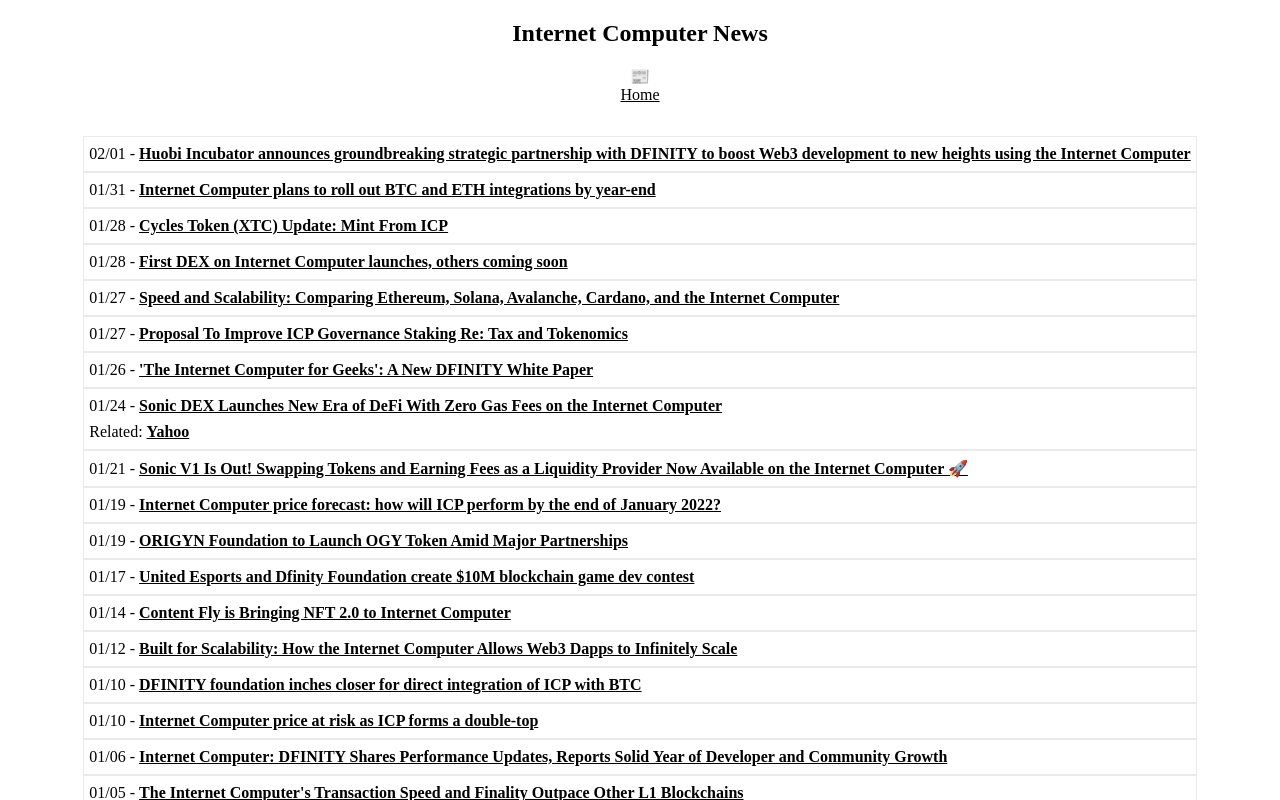
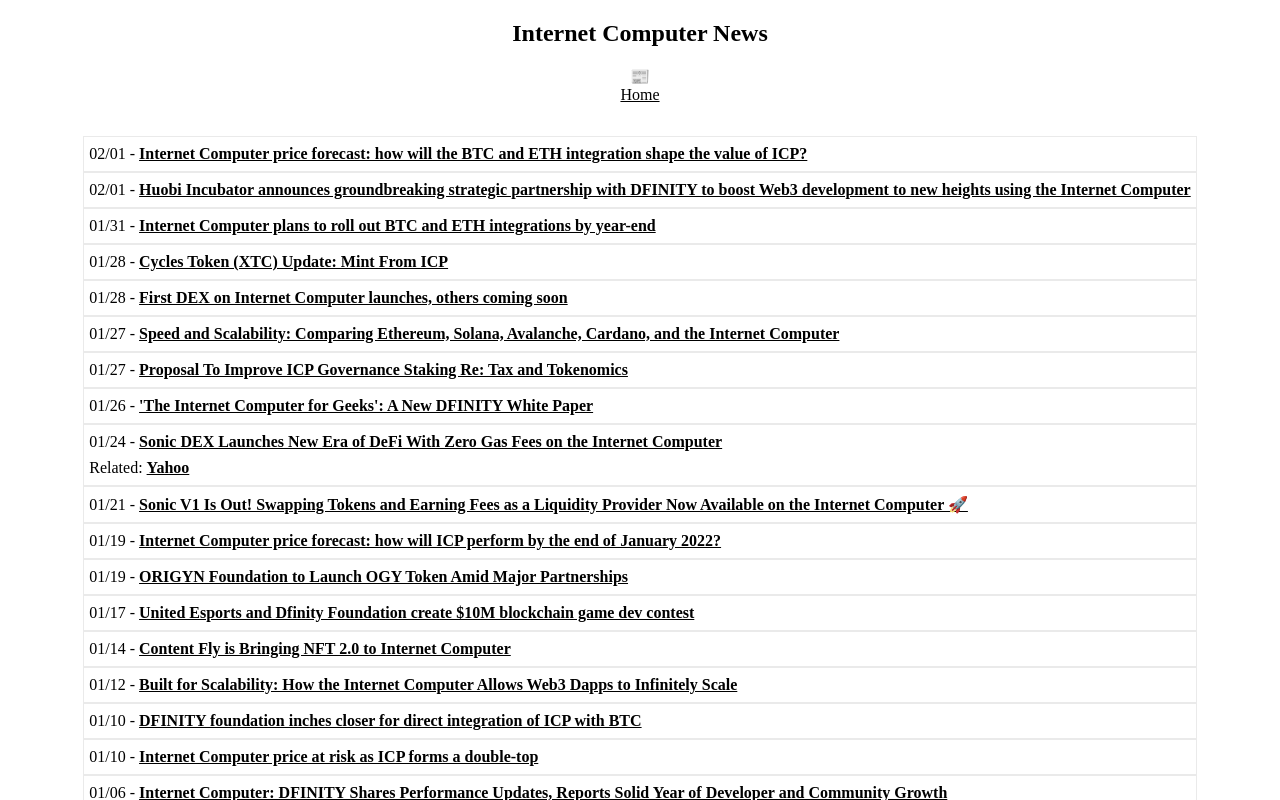
Before and after one commit to rjlucasm/ictoday, a Next.js app: page /news/2022 in a window 1280 px wide. Shown: the top 800 px of the page. Built offline with nearby package versions, Linux system fonts and the light colour scheme.

Commit message:
More News 02/01

```diff
--- a/pages/news/2022.js
+++ b/pages/news/2022.js
@@ -17,6 +17,9 @@ export default function News22() {
             <Link href="/"><a style={{ color: 'inherit' }}>Home</a></Link>
 
             <div className="pagesgrid">
+            <div className="pagescard">02/01 -&nbsp;
+                <a href="https://invezz.com/news/2022/02/01/internet-computer-price-forecast-how-will-the-btc-and-eth-integration-shape-the-value-of-icp/" target="_blank" rel="noopener noreferrer">Internet Computer price forecast: how will the BTC and ETH integration shape the value of ICP?</a>
+            </div>
             <div className="pagescard">02/01 -&nbsp;
                 <a href="https://cryptoslate.com/press-releases/huobi-incubator-announces-groundbreaking-strategic-partnership-with-dfinity-to-boost-web3-development-to-new-heights-using-the-internet-computer/" target="_blank" rel="noopener noreferrer">Huobi Incubator announces groundbreaking strategic partnership with DFINITY to boost Web3 development to new heights using the Internet Computer</a>
             </div>
```
